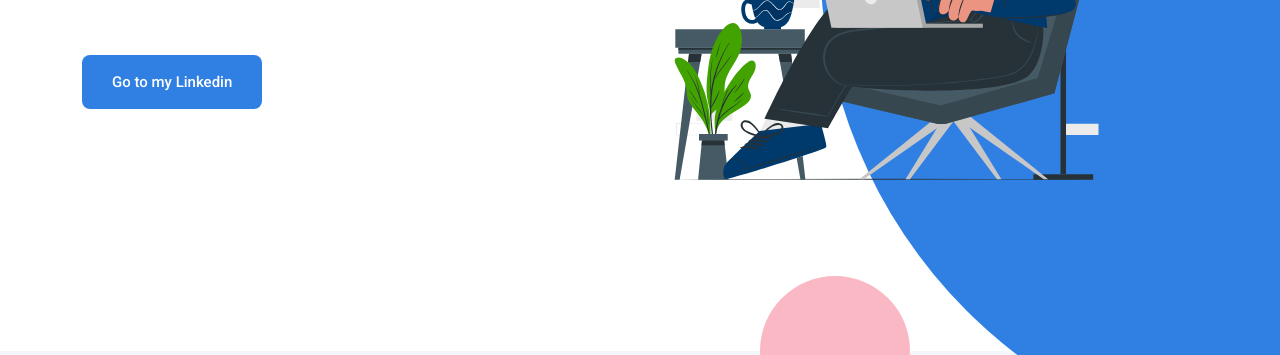
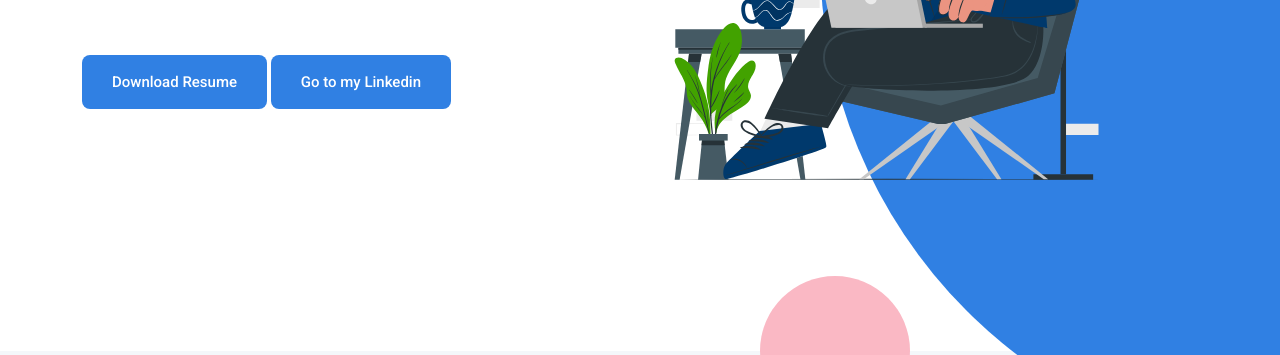
Before and after one commit to MHamzaBham/hamza_ahmed, a plain HTML site: page index.html in a window 1280 px wide. Shown: the part 445-800 px from the top of the page. Drawn offline with nearby package versions, Linux system fonts and the light colour scheme.

Commit message:
enable resume button

```diff
--- a/index.html
+++ b/index.html
@@ -107,9 +107,9 @@
                             <!-- <span class="color2 wow fadeInUp" data-wow-delay="1.6s">Websites</span> -->
                         </h1>
                         <p>Delivering digital brilliance with every project. Elevating ideas into powerful digital experiences.</p>
-                        <!-- <div class="button">
+                        <div class="button">
                             <a href="assets/resume/Hamza Ahmed CV.pdf" target="_blank" class="btn" download="Hamza_Ahmed_Resume.pdf">Download Resume</a>
-                        </div> -->
+                        </div>
                         <div class="button">
                             <a href="https://www.linkedin.com/in/hamzabham/" target="_blank" class="btn" download="Hamza_Ahmed_Resume.pdf">Go to my Linkedin</a>
                         </div>
```
